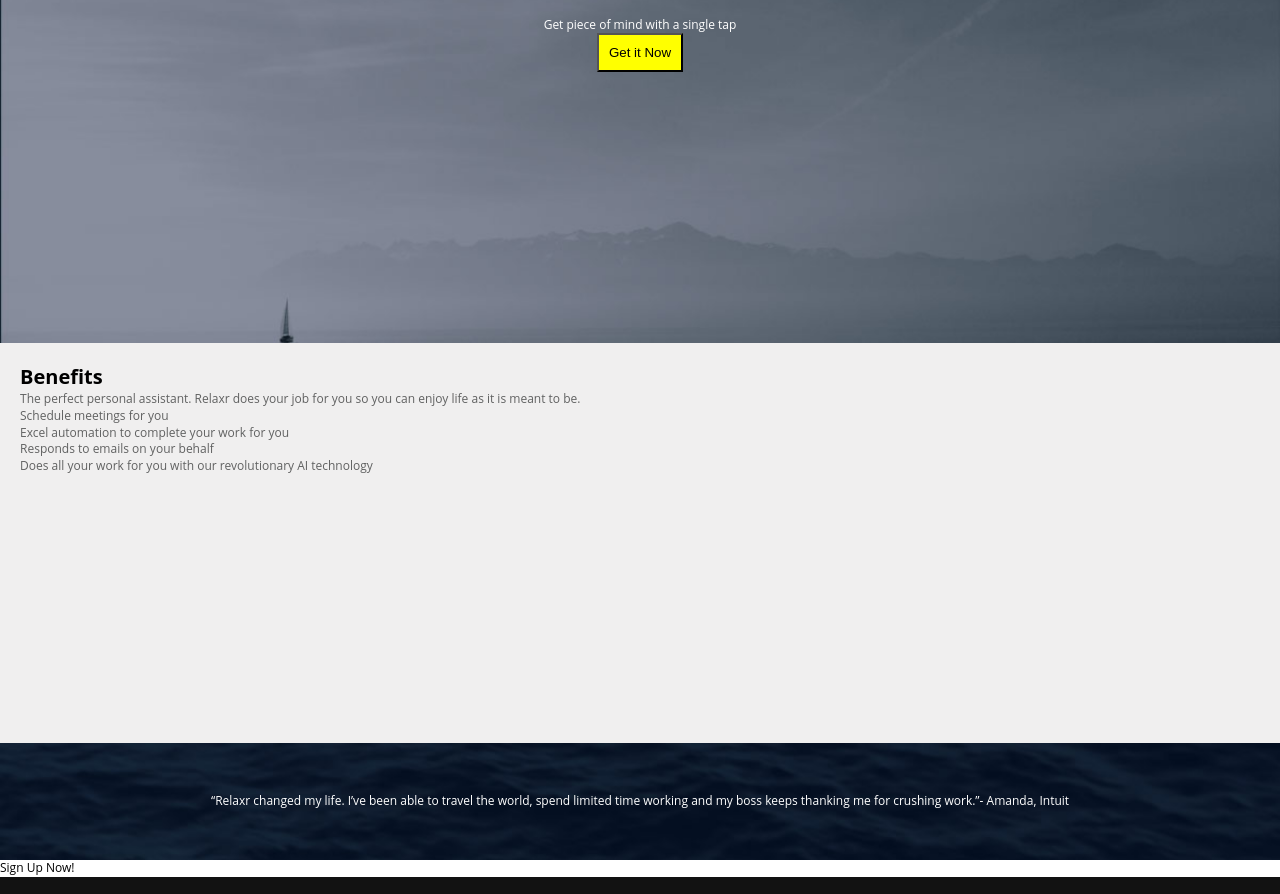
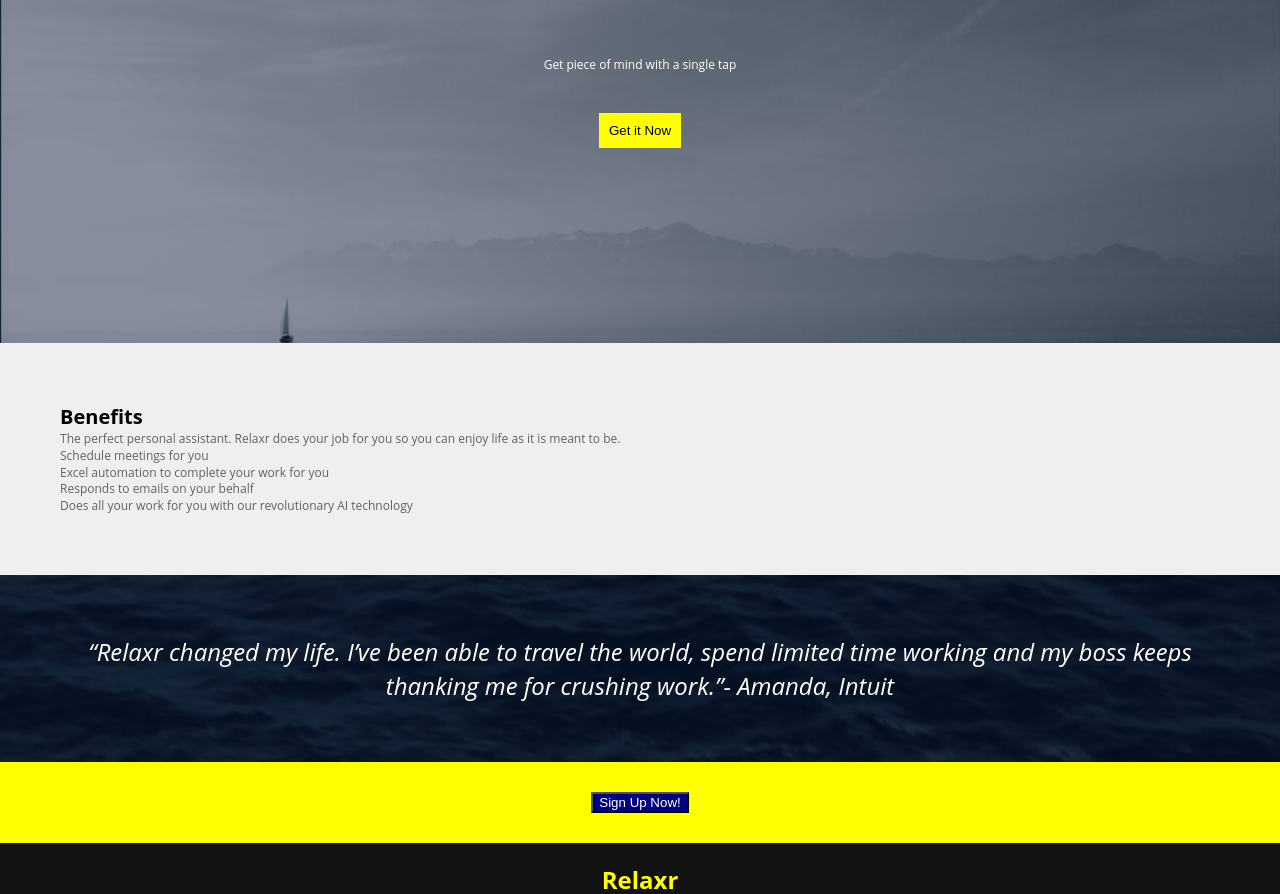
Before and after one commit to studiojohara/JoeOHara, a plain HTML site: page 03/homework/starter_code/index.html in a window 1280 px wide. Shown: the part 57-951 px from the top of the page. Drawn offline with Linux system fonts and the light colour scheme; a web font is replaced by a local one.

Commit message:
Relaxr Update

```diff
--- a/03/homework/starter_code/css/style.css
+++ b/03/homework/starter_code/css/style.css
@@ -83,6 +83,24 @@ h1, h2 {
 
 #container h1 {
   text-align: left;
+  color: white;
+  font-weight: bolder;
+  font-size: 24px;
+}
+
+#container h2 {
+  padding: 40px;
+}
+
+#container button {
+  background-color: yellow;
+  padding: 10px;
+  border: 0px;
+}
+
+#footer h1 {
+  text-align: center;
+  color: yellow;
   font-weight: bolder;
   font-size: 24px;
 }
@@ -94,10 +112,9 @@ header {
 #benefits {
   color: #606161;
   background-color: #f0efef;
-  padding: 20px;
+  padding: 60px;
   width: 100%;
   margin: auto;
-  height: 400px;
 }
 
 #benefits h2 {
@@ -128,7 +145,22 @@ header {
 
 #quote {
   color: white;
-  padding: 50px;
+  font-style: italic;
+  font-size: 24px;
+  font-weight: thin;
+  padding: 60px;
+}
+
+#signup {
+  background-color: yellow;
+  padding: 30px;
+  text-align: center;
+}
+
+#signup button {
+  background-color: navy;
+  color: white;
+  border-style: 0;
 }
 
 #container button {
--- a/03/homework/starter_code/index.html
+++ b/03/homework/starter_code/index.html
@@ -10,9 +10,8 @@
 		<!-- external CSS link -->
 		<link rel="stylesheet" href="css/reset.css">
 		<link rel="stylesheet" href="css/style.css">
+	</head>
 
-
-	</head>
 	<body>
 
 		<div id="container">
@@ -36,11 +35,11 @@
 			</div><!-- #benefits -->
 
 			<div id="quote">
-			<blockquote>“Relaxr changed my life. I’ve been able to travel the world, spend limited time working and my boss keeps thanking me for crushing work.”<em>- Amanda, Intuit</em></blockquote>
+			<blockquote>“Relaxr changed my life. I’ve been able to travel the world, spend limited time working and my boss keeps thanking me for crushing work.”<source>- Amanda, Intuit</source></blockquote>
 			</div><!-- #quote -->
 
 			<div id="signup">
-			<p>Sign Up Now!</p>
+			<button>Sign Up Now!</button>
 			</div><!-- #signup -->
 
 		<div id="footer">
```
